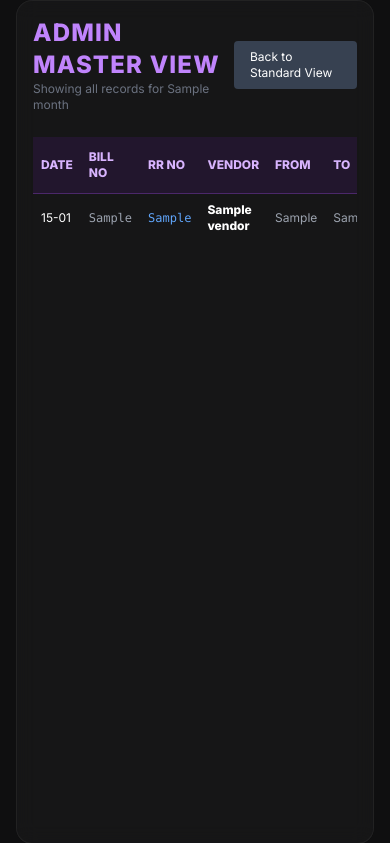
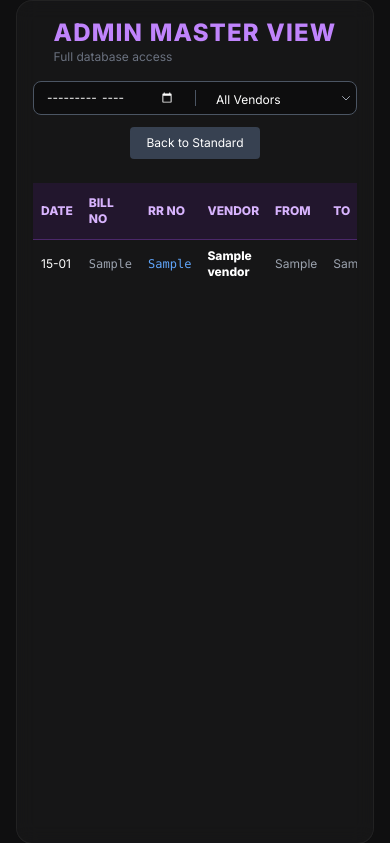
Before and after one commit to karthikshetty71/Karthik, a Python web app: template app/templates/admin_view.html in a window 390 px wide. Shown: the part 65-908 px from the top of the page. Run offline with Jinja, Linux system fonts and the light colour scheme; the template is opened without the code that fills it: most values are stand-ins (such as "Sample title", 1, 10 or a date in 2020); some libraries are stand-ins or nearby versions.

Commit message:
Mobile responsive fixes9

```diff
--- a/app/templates/admin_view.html
+++ b/app/templates/admin_view.html
@@ -2,12 +2,36 @@
 {% block content %}
 <div class="glass rounded-2xl p-4 min-h-screen">
 
-    <div class="flex justify-between items-center mb-6">
+    <div class="flex flex-col md:flex-row justify-between items-center mb-6 gap-4">
         <div>
             <h2 class="text-2xl font-bold text-purple-400 uppercase tracking-wider">Admin Master View</h2>
-            <p class="text-xs text-gray-500">Showing all records for {{ month }}</p>
+            <p class="text-xs text-gray-500">Full database access</p>
         </div>
-        <a href="/view" class="text-xs bg-gray-700 px-4 py-2 rounded text-white hover:bg-gray-600">Back to Standard View</a>
+
+        <div class="flex flex-col md:flex-row gap-3 w-full md:w-auto items-center">
+
+            <form class="flex gap-2 bg-black/40 p-1 rounded-lg border border-gray-600 items-center w-full md:w-auto">
+                <input type="month" name="month" value="{{ month }}" onchange="this.form.submit()" class="bg-transparent text-white px-2 outline-none text-xs [color-scheme:dark]">
+
+                <div class="w-px bg-gray-600 h-4 mx-1"></div>
+
+                <div class="relative flex-1 md:flex-none">
+                    <select name="vendor" onchange="this.form.submit()" class="w-full bg-transparent text-white pl-2 pr-6 outline-none text-xs appearance-none cursor-pointer">
+                        <option value="All" {% if selected_vendor == 'All' %}selected{% endif %}>All Vendors</option>
+                        {% for v in vendors %}
+                        <option value="{{ v.name }}" {% if selected_vendor == v.name %}selected{% endif %}>{{ v.name }}</option>
+                        {% endfor %}
+                    </select>
+                    <div class="pointer-events-none absolute inset-y-0 right-0 flex items-center text-gray-400">
+                        <svg class="w-3 h-3" fill="none" stroke="currentColor" viewBox="0 0 24 24"><path stroke-linecap="round" stroke-linejoin="round" stroke-width="2" d="M19 9l-7 7-7-7"></path></svg>
+                    </div>
+                </div>
+            </form>
+
+            <a href="/view" class="text-xs bg-gray-700 px-4 py-2 rounded text-white hover:bg-gray-600 whitespace-nowrap">
+                Back to Standard
+            </a>
+        </div>
     </div>
 
     <div class="overflow-x-auto">
```
Also changed, not shown: app/routes/core.py (+21 -6 lines).
